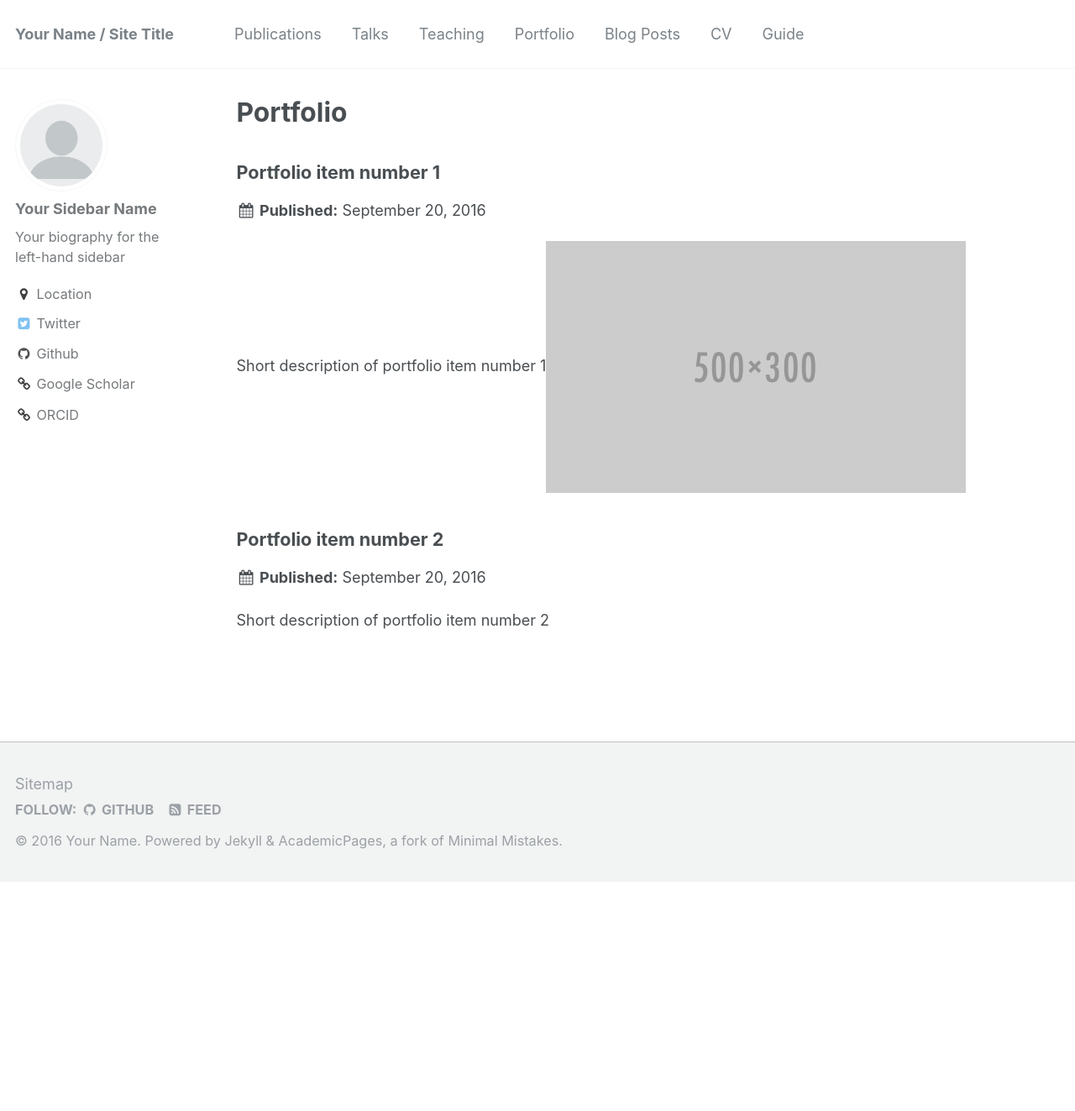
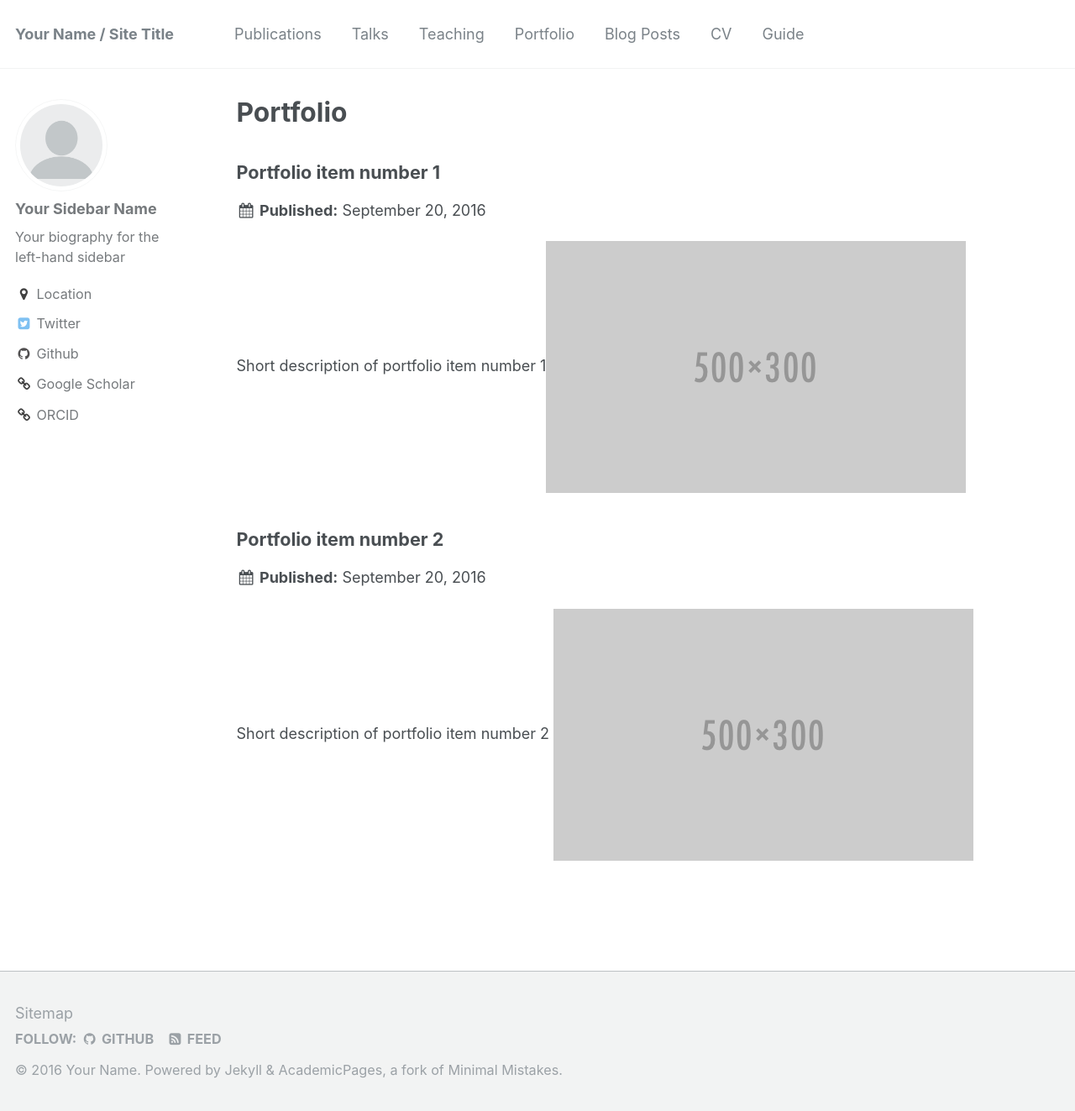
Before and after one commit to binhqnguyen/binhqnguyen.github.io, a Jekyll site: the page built from _pages/portfolio.html, in a window 1280 px wide and 1323 px high. Shown: the whole window at 84% size. Built offline with Jekyll 4.4.1, drawn with Linux system fonts in a browser that asks for light colours.

Commit message:
add image

```diff
--- a/_portfolio/portfolio-2.html
+++ b/_portfolio/portfolio-2.html
@@ -1,6 +1,6 @@
 ---
 title: "Portfolio item number 2"
-excerpt: "Short description of portfolio item number 2"
+excerpt: "Short description of portfolio item number 2 <img src='/images/500x300.png'>"
 collection: portfolio
 ---
 
```
